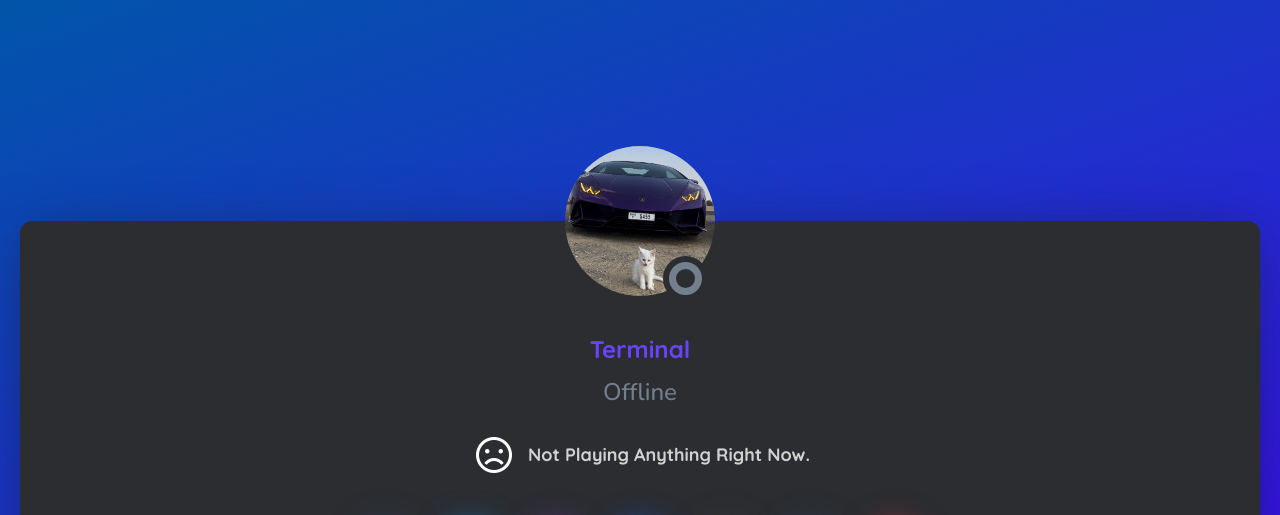
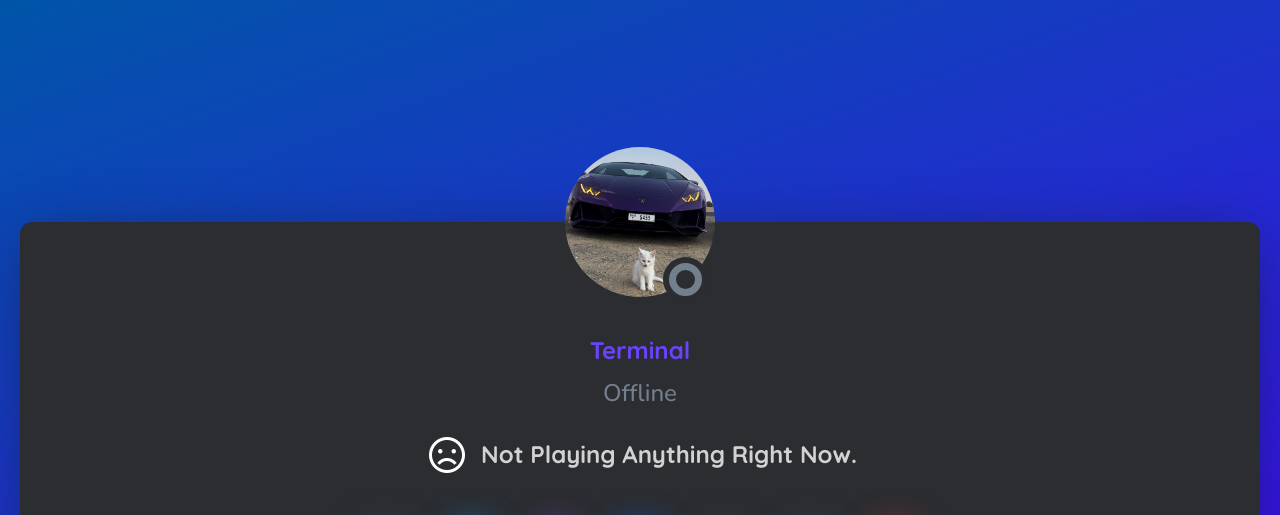
Before and after one commit to wtfterm/lterm, a plain HTML site: page index.html in a window 1280 px wide. Shown: the top 515 px of the page. Drawn offline with nearby package versions, Linux system fonts and the light colour scheme.

Commit message:
Update style.css

```diff
--- a/css/style.css
+++ b/css/style.css
@@ -127,11 +127,11 @@ a:hover {
   display: flex;
   justify-content: center;
   align-items: center;
-  font-size: 18px;
+  font-size: 24px;
   font-weight: 600;
   color: #D2D2D2;
-  margin-bottom: 25px;
-  margin-top: 25px;
+  margin-bottom: 24px;
+  margin-top: 24px;
 }
 .profile-card-loc__icon {
   display: inline-flex;
```
